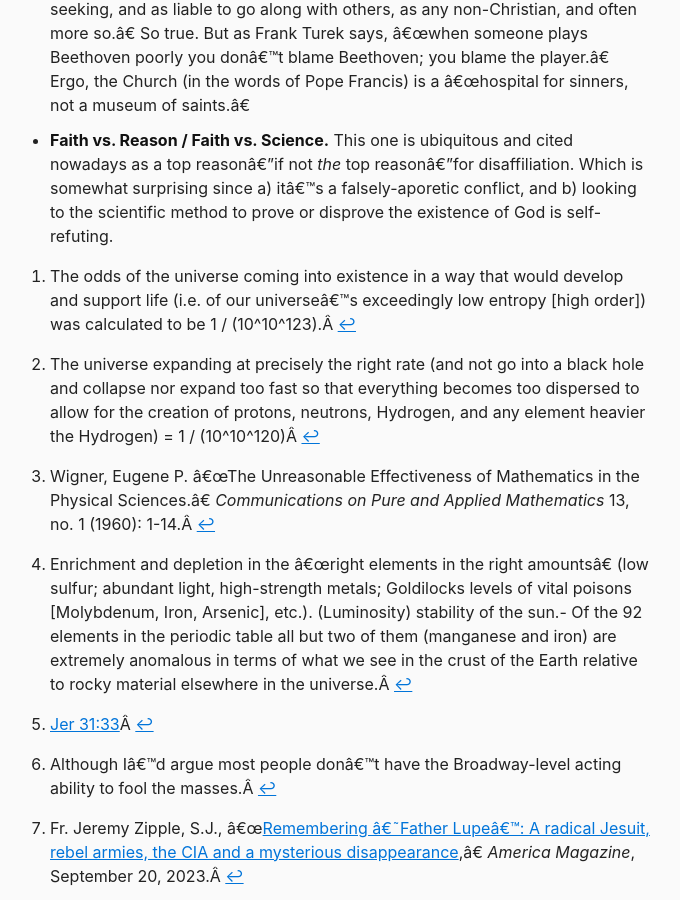
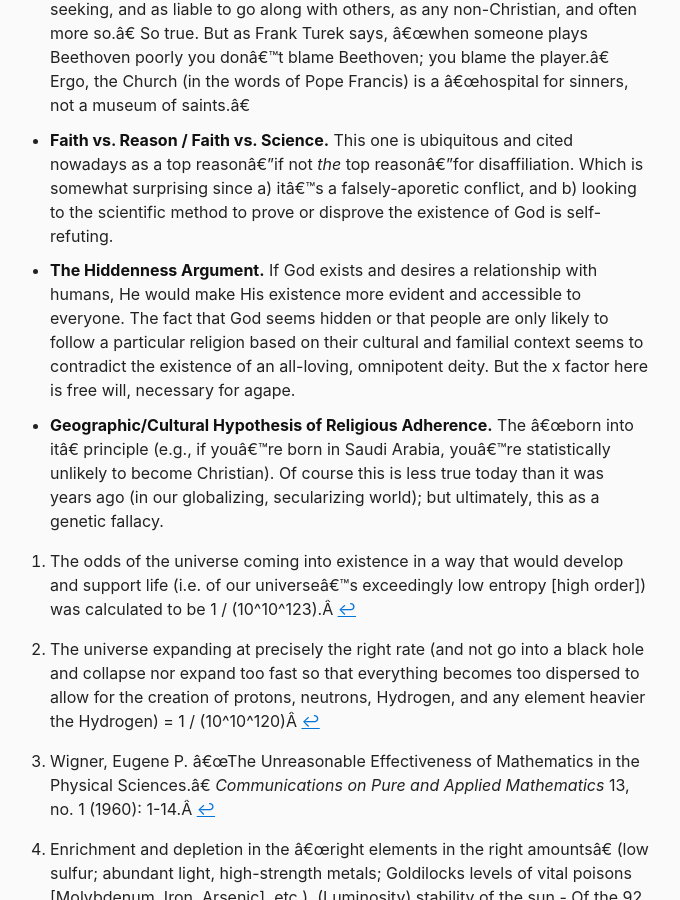
Before and after one commit to berensp/berensp.github.io, a Jekyll site: the page built from pages/apologia.md, in a window 1280 px wide and 900 px high, scrolled down 1368 px. Shown: the whole window, without its empty margins (310-990 px from the left). Built offline with Jekyll 4.4.1, drawn with Linux system fonts in a browser that asks for light colours; a script that is not in the unit is left out.

Commit message:
Update apologia.md

```diff
--- a/pages/apologia.md
+++ b/pages/apologia.md
@@ -28,5 +28,7 @@ permalink: /apologia/
 - **Theodicy.** a.k.a. "The Problem of Evil" (e.g., "How could a good God allow bone cancer in a two-year-old child?"). One of the most difficult counterarguments—in fact, I believe Aquinas admitted that—as it is emotionally gripping, but can be convincingly argued theologically (perhaps best with the Book of Job).
 - **Hypocriticism.** This one grabs me: if Christianity is true, it should make its adherents good, and the world should recognize the veracity of the Faith by the good works produced by these people. And yet, to quote Fr. Lupe from my friend Fr. Jeremy's article[^7], "I've had a deep conviction that most middle-class Catholics are phony Christians, just as materialistic and self-seeking, and as liable to go along with others, as any non-Christian, and often more so." So true. But as Frank Turek says, "when someone plays Beethoven poorly you don't blame Beethoven; you blame the player." Ergo, the Church (in the words of Pope Francis) is a "hospital for sinners, not a museum of saints."
 - **Faith vs. Reason / Faith vs. Science.** This one is ubiquitous and cited nowadays as a top reason—if not *the* top reason—for disaffiliation. Which is somewhat surprising since a) it's a falsely-aporetic conflict, and b) looking to the scientific method to prove or disprove the existence of God is self-refuting.
+- **The Hiddenness Argument.** If God exists and desires a relationship with humans, He would make His existence more evident and accessible to everyone. The fact that God seems hidden or that people are only likely to follow a particular religion based on their cultural and familial context seems to contradict the existence of an all-loving, omnipotent deity. But the x factor here is free will, necessary for agape.
+- **Geographic/Cultural Hypothesis of Religious Adherence.** The "born into it" principle (e.g., if you're born in Saudi Arabia, you're statistically unlikely to become Christian). Of course this is less true today than it was years ago (in our globalizing, secularizing world); but ultimately, this as a genetic fallacy.
 
 [^7]: Fr. Jeremy Zipple, S.J., "[Remembering 'Father Lupe': A radical Jesuit, rebel armies, the CIA and a mysterious disappearance](https://www.americamagazine.org/politics-society/2023/09/20/james-carney-jesuit-revolutionary-honduras-martyr-246126)," *America Magazine*, September 20, 2023.
```
